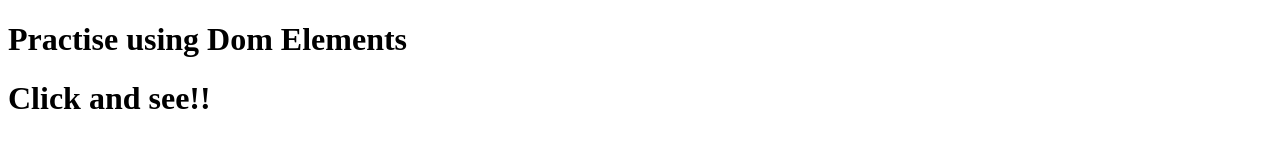
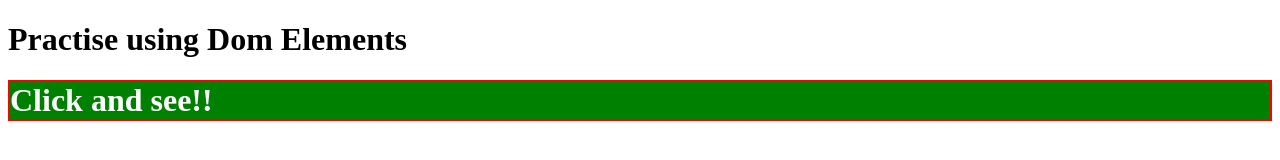
Before and after one commit to kiboma2021/DOM-Events, a plain HTML site: page index.html in a window 1280 px wide. Drawn offline with Linux system fonts and the light colour scheme.

Commit message:
Add styles to the domevent1

```diff
--- a/index.html
+++ b/index.html
@@ -4,6 +4,7 @@
   <meta charset="UTF-8">
   <meta http-equiv="X-UA-Compatible" content="IE=edge">
   <meta name="viewport" content="width=device-width, initial-scale=1.0">
+  <link rel="stylesheet" href="styles.css">
   <title>DOM Events</title>
 </head>
 <body>
@@ -11,7 +12,7 @@
     <h1>Practise using Dom Elements</h1>
   </header>
   <main>
-    <h1 onclick = "this.innerHTML = 'Opps!'">Click and see!!</h1>
+    <h1 class="domevent1" onclick = "this.innerHTML = 'Opps!'">Click and see!!</h1>
   </main>
 
 </body>
--- /dev/null
+++ b/styles.css
@@ -0,0 +1,6 @@
+.domevent1 {
+  border: 2px solid red;
+  background-color: green;
+  color: white;
+  font-weight: bold;
+}
```
